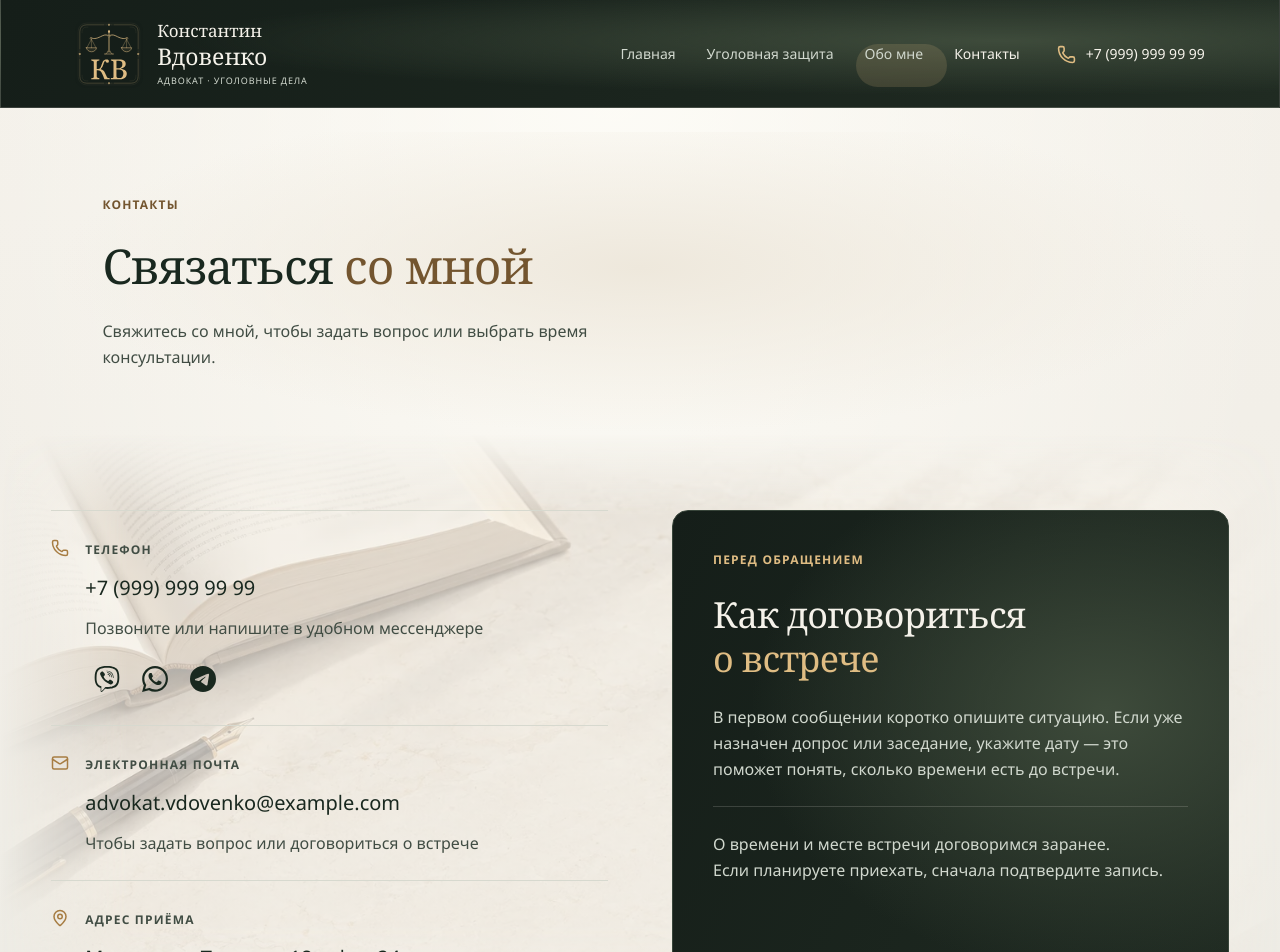
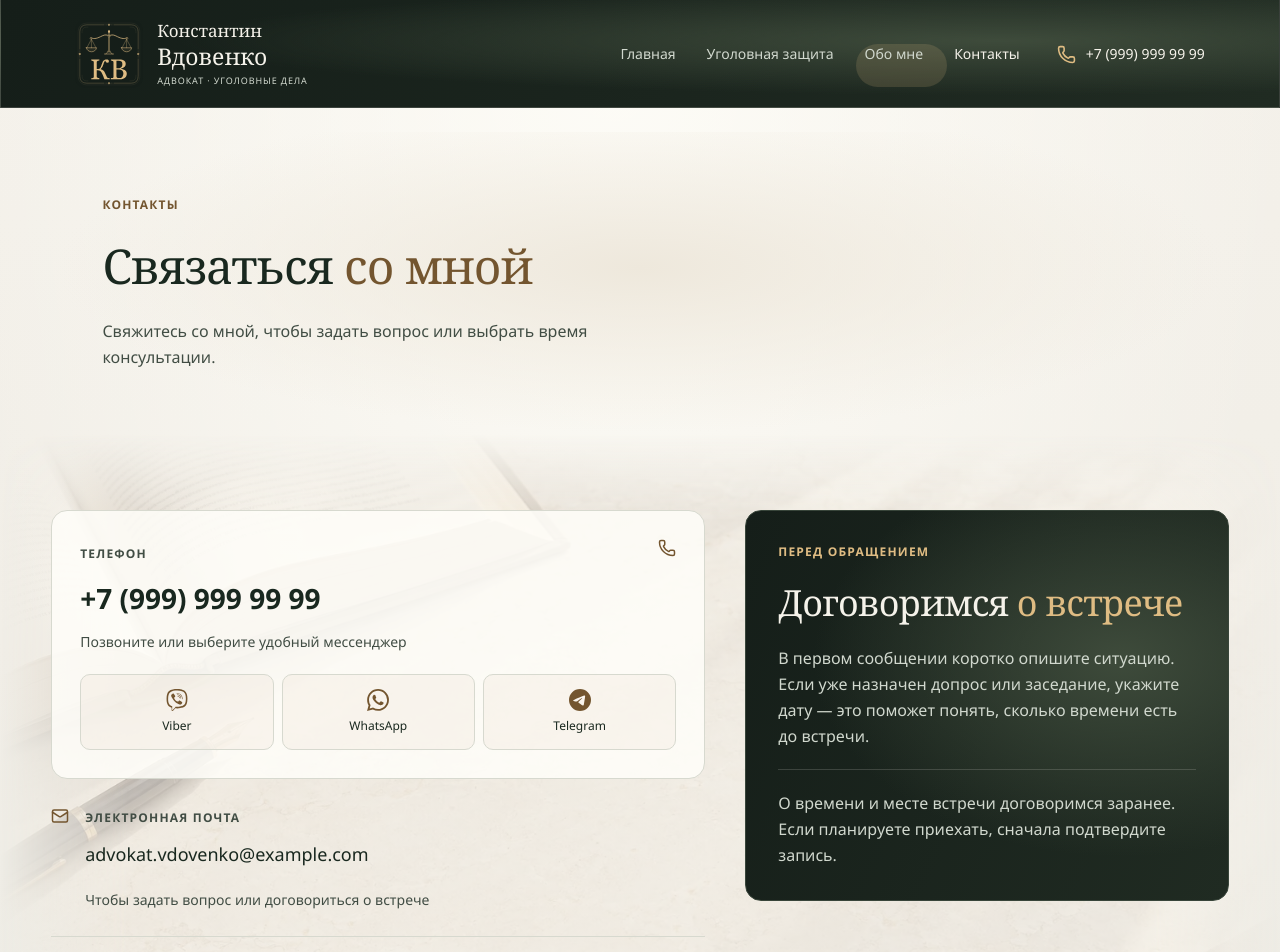
Before and after one commit to Aleks-man/advokat-vdovenko, a React (Vite) app in the folder front/: page /contacts in a window 1280 px wide. Shown: the top 952 px of the page. Built offline with nearby package versions, Linux system fonts and the light colour scheme; a web font is replaced by a local one.

Commit message:
Refine contact page hierarchy and messenger buttons

```diff
--- a/front/src/pages/Contacts/Contacts.css
+++ b/front/src/pages/Contacts/Contacts.css
@@ -1,8 +1,9 @@
 .contacts-layout {
   display: grid;
-  grid-template-columns: minmax(0, 1fr) minmax(0, 1fr);
-  gap: 64px;
-  padding-block: 40px 56px;
+  grid-template-columns: minmax(0, 1.15fr) minmax(0, 0.85fr);
+  align-items: start;
+  gap: 40px;
+  padding-block: 24px 56px;
 }
 .contact-detail {
   display: flex;
@@ -10,12 +11,9 @@
   padding-block: 24px;
   border-bottom: 1px solid var(--line);
 }
-.contact-detail:first-child {
-  border-top: 1px solid var(--line);
-}
 .contact-detail > svg {
   margin-top: 4px;
-  color: var(--accent);
+  color: var(--accent-text);
   flex-shrink: 0;
 }
 .contact-detail .eyebrow {
@@ -27,19 +25,41 @@
 }
 .contact-detail .contact-value {
   display: block;
-  margin-block: var(--space-small);
+  margin-block: 8px;
   font-family: var(--sans);
   font-weight: 500;
   line-height: 1.5;
   overflow-wrap: anywhere;
 }
-.contact-phone {
-  font-size: var(--title-small);
+.contact-detail--primary {
+  position: relative;
+  display: block;
+  padding: 28px;
+  border: 1px solid var(--line);
+  border-radius: var(--card-radius);
+  background: rgb(255 254 250 / 85%);
+}
+.contact-detail--primary > svg {
+  position: absolute;
+  top: 24px;
+  right: 28px;
+}
+.contact-detail--primary .contact-phone {
+  width: fit-content;
+  min-height: 44px;
+  padding-block: 4px;
+  font-size: clamp(20px, 5.5vw, 28px);
+  font-weight: 600;
   white-space: nowrap;
 }
 .contact-email,
 .contact-address {
-  font-size: var(--title-small);
+  font-size: 18px;
+}
+.contact-email {
+  width: fit-content;
+  min-height: 44px;
+  padding-block: 4px;
 }
 .contact-value[href]:hover {
   color: var(--accent-text);
@@ -48,57 +68,91 @@
   display: block;
   line-height: var(--text-leading);
   color: var(--muted);
-  font-size: var(--text-size);
+  font-size: 14px;
+}
+.contact-details .messenger-links {
+  display: grid;
+  grid-template-columns: repeat(3, minmax(0, 1fr));
+  gap: 8px;
+  margin-top: 20px;
+}
+.contact-details .messenger-link {
+  display: flex;
+  flex-direction: column;
+  justify-content: center;
+  gap: 6px;
+  min-width: 0;
+  min-height: 76px;
+  padding: 10px 4px;
+  border: 1px solid var(--line);
+  border-radius: 10px;
+  background: rgb(var(--accent-rgb) / 5%);
+  color: var(--ink);
+  transition:
+    background 0.2s,
+    border-color 0.2s;
+}
+.contact-details .messenger-icon {
+  order: -1;
+  width: 22px;
+  height: 22px;
+  color: var(--accent-text);
+}
+.contact-details .messenger-label {
+  letter-spacing: normal;
+}
+.contact-details .messenger-link:is(:hover, :focus-visible) {
+  border-color: var(--accent);
+  background: rgb(var(--accent-rgb) / 10%);
 }
 .contact-aside {
   background: var(--surface-dark);
   border: 1px solid var(--surface-dark-border);
   color: var(--on-dark);
   border-radius: var(--card-radius);
-  padding: 40px;
+  padding: 32px;
 }
 .contact-aside > .eyebrow {
   color: var(--accent-light);
 }
 .contact-aside h2 {
   font-size: var(--section-title);
-  margin-block: var(--space-medium);
+  margin-block: 20px;
 }
 .contact-aside h2 em {
   font-weight: 400;
   color: var(--accent-light);
   font-style: normal;
 }
-.contact-aside > p:not(.eyebrow) {
+.contact-aside > p:not(.eyebrow),
+.contact-aside-note {
   color: var(--on-dark-muted);
   font-size: var(--text-size);
 }
 .contact-aside-note {
-  font-size: var(--text-size);
-  color: var(--on-dark-muted);
   line-height: var(--text-leading);
-  padding-top: var(--space-medium);
-  margin-top: var(--space-medium);
+  padding-top: 20px;
+  margin-top: 20px;
   border-top: 1px solid var(--line-dark);
 }
 @media (max-width: 850px) {
   .contacts-layout {
     grid-template-columns: 1fr;
-    gap: 40px;
+    gap: 28px;
+  }
+}
+@media (max-width: 600px) {
+  .contacts-layout {
+    padding-top: 12px;
+  }
+  .contact-detail--primary {
+    padding: 20px;
+  }
+  .contact-detail--primary > svg {
+    top: 18px;
+    right: 20px;
   }
   .contact-aside {
-    padding: 30px;
+    padding: 24px;
   }
 }
-
-.contact-details .messenger-links {
-  margin-top: 16px;
-}
-
-@media (max-width: 700px) {
-  .contact-phone,
-  .contact-email {
-    min-height: 44px;
-    padding-block: 6px;
-  }
-}
--- a/front/src/pages/Contacts/Contacts.tsx
+++ b/front/src/pages/Contacts/Contacts.tsx
@@ -23,15 +23,15 @@ export function Contacts() {
       <section className="container section contacts-layout section-with-background">
         <SectionBackground variant="contacts" />
         <div className="contact-details">
-          <div className="contact-detail">
+          <div className="contact-detail contact-detail--primary">
             <Phone size={18} />
             <div>
               <span className="eyebrow">Телефон</span>
               <a className="contact-value contact-phone" href={contactLinks.phone}>
                 {site.phone}
               </a>
-              <small>Позвоните или напишите в удобном мессенджере</small>
-              <MessengerLinks />
+              <small>Позвоните или выберите удобный мессенджер</small>
+              <MessengerLinks showLabels />
             </div>
           </div>
           <div className="contact-detail">
@@ -61,9 +61,7 @@ export function Contacts() {
         <aside className="contact-aside">
           <p className="eyebrow">Перед обращением</p>
           <h2>
-            Как договориться
-            <br />
-            <em>о встрече</em>
+            Договоримся <em>о встрече</em>
           </h2>
           <p>
             В первом сообщении коротко опишите ситуацию. Если уже назначен допрос или заседание,
```
